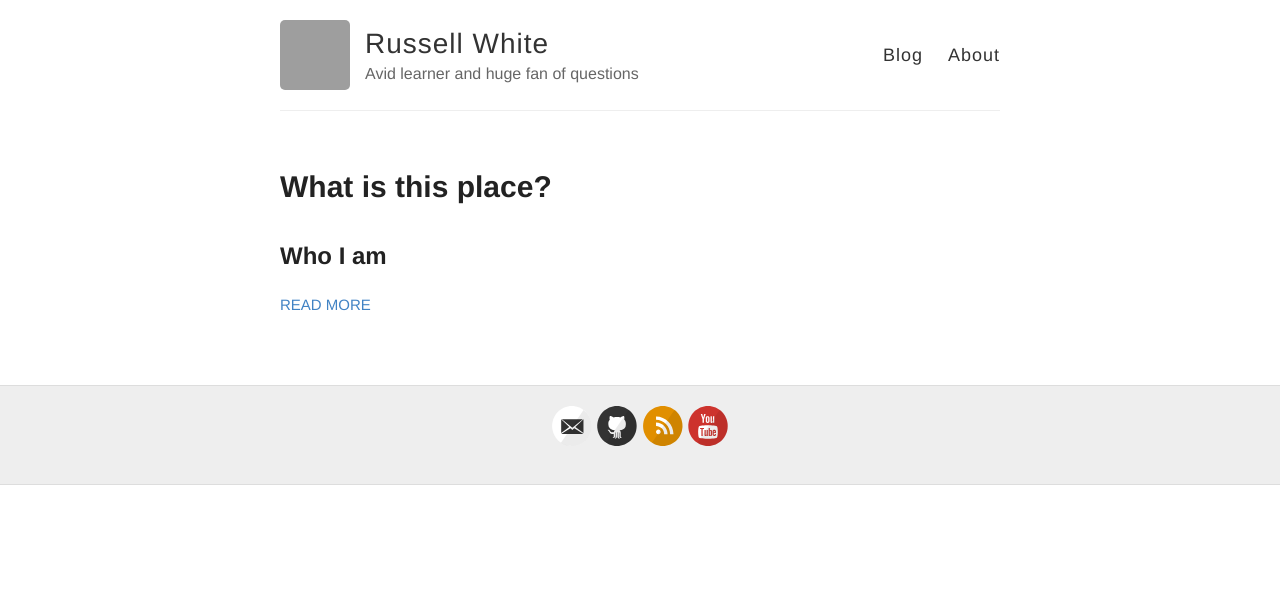
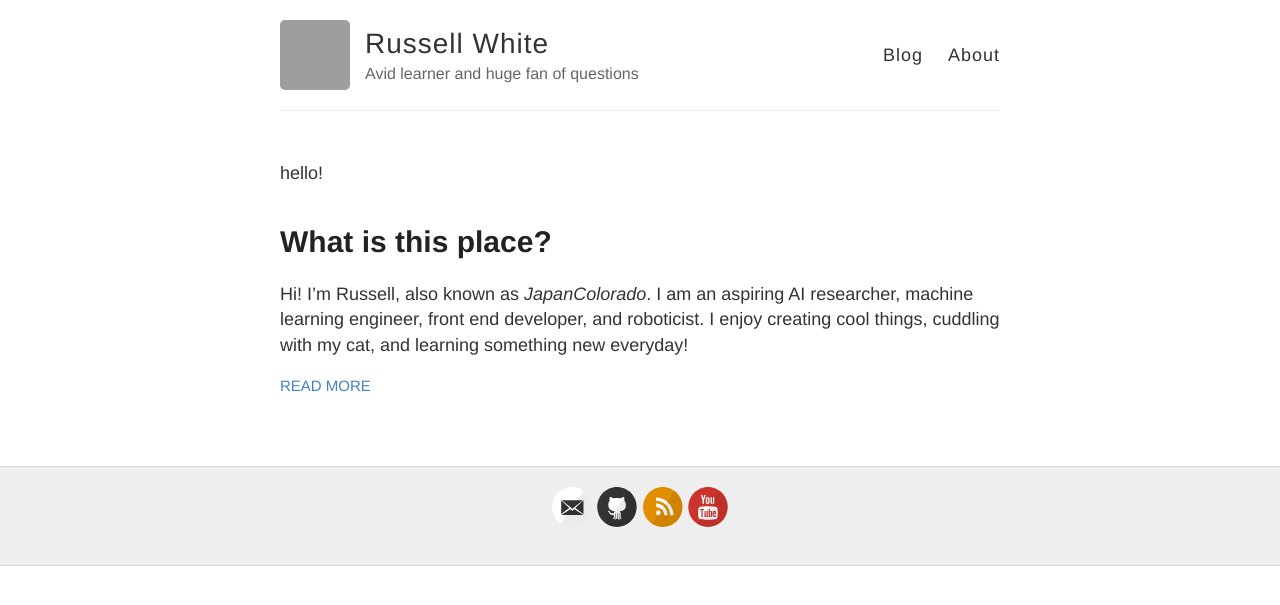
Before and after one commit to JapanColorado/japancolorado.github.io, a Jekyll site: the page built from index.html, in a window 1280 px wide. Shown: the top 605 px of the page. Built offline with Jekyll 4.4.1, drawn with Linux system fonts in a browser that asks for light colours; grey boxes are pictures that could not be loaded.

Commit message:
Playing around with liquid and files

```diff
--- a/_config.yml
+++ b/_config.yml
@@ -25,7 +25,7 @@
 # !! You don't need to change any of the configuration flags below !!
 #
 
-permalink: /:title/
+permalink: :title/
 
 # The release of Jekyll Now that you're using
 version: v1.2.0
--- a/_layouts/default.html
+++ b/_layouts/default.html
@@ -11,7 +11,7 @@
 
     <link rel="stylesheet" type="text/css" href="{{ site.baseurl }}/style.css" />
     <link rel="alternate" type="application/rss+xml" title="{{ site.name }} - {{ site.description }}" href="{{ site.baseurl }}/feed.xml" />
-    <link rel="shortcut icon" type="image/png" href="{{site.baseurl}}/images/favicon.png">
+    <link rel="shortcut icon" type="image/png" href="{{ site.baseurl }}/images/favicon.png">
     <!-- Created with Jekyll Now - http://github.com/barryclark/jekyll-now -->
   </head>
 
--- a/_posts/2023-04-06-Why.md
+++ b/_posts/2023-04-06-Why.md
@@ -3,8 +3,6 @@
 title: What is this place?
 published: true
 ---
-
-## Who I am
 
 Hi! I'm Russell, also known as _JapanColorado_. I am an aspiring AI researcher, machine learning engineer, front end developer, and roboticist. I enjoy creating cool things, cuddling with my cat, and learning something new everyday!
 
--- a/index.html
+++ b/index.html
@@ -1,7 +1,7 @@
 ---
 layout: default
 ---
-
+<p>hello!</p>
 <div class="posts">
   {% for post in site.posts %}
     <article class="post">
--- a/style.scss
+++ b/style.scss
@@ -290,7 +290,6 @@
 }
 
 .wrapper-footer {
-  position: static;
   height: 100px;
   margin-top: 50px;
   border-top: 1px solid #ddd;
```
Also changed, not shown: about.html (added, +11 -0 lines), about.md (deleted, +0 -15 lines).
